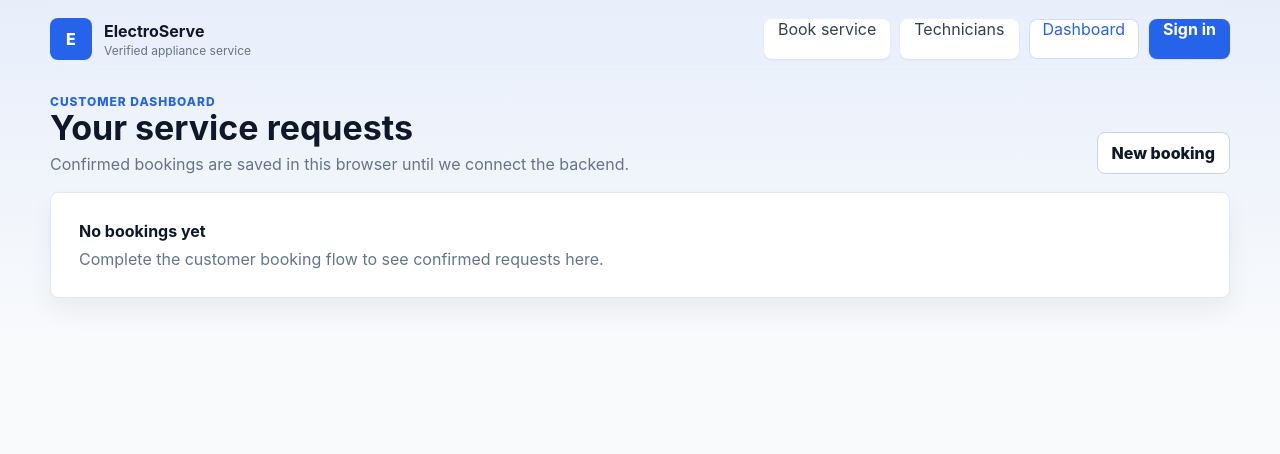
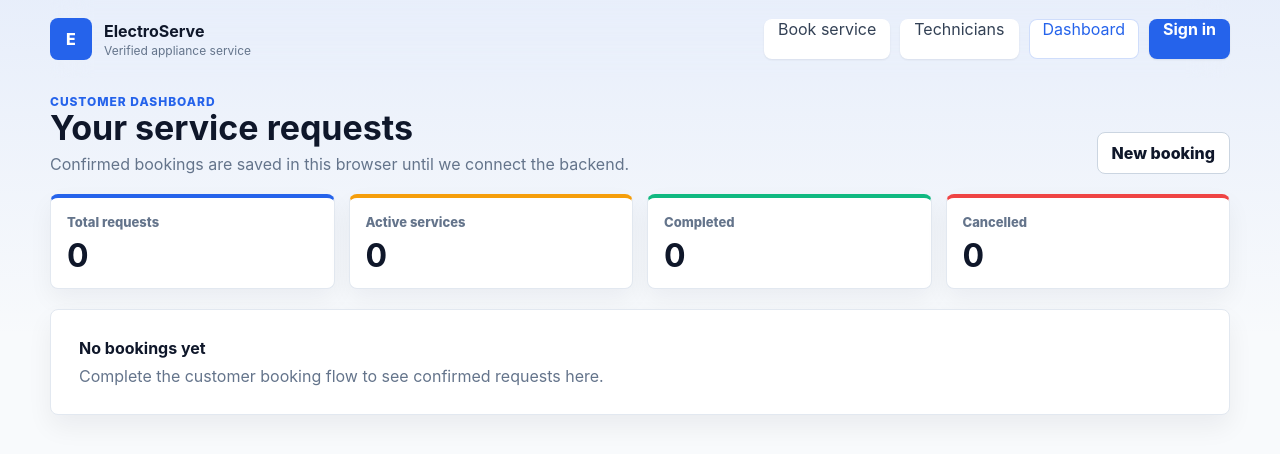
Before and after one commit to meghamandoli/electroserve, a React (Vite) app: page /dashboard in a window 1280 px wide. Shown: the top 454 px of the page. Built offline with nearby package versions, Linux system fonts and the light colour scheme.

Commit message:
Polish customer dashboard layout

```diff
--- a/src/App.css
+++ b/src/App.css
@@ -585,7 +585,7 @@ textarea:focus {
 
 .dashboard-section {
   display: grid;
-  gap: 18px;
+  gap: 20px;
   padding: 12px 0 64px;
 }
 
@@ -601,6 +601,50 @@ textarea:focus {
 .booking-card p {
   margin-top: 8px;
   color: #64748b;
+}
+
+.dashboard-stats {
+  display: grid;
+  grid-template-columns: repeat(4, minmax(0, 1fr));
+  gap: 14px;
+}
+
+.summary-card {
+  display: grid;
+  gap: 10px;
+  border: 1px solid #e2e8f0;
+  border-radius: 8px;
+  padding: 16px;
+  background: #ffffff;
+  box-shadow: 0 10px 24px rgba(15, 23, 42, 0.05);
+}
+
+.summary-card span {
+  color: #64748b;
+  font-size: 13px;
+  font-weight: 800;
+}
+
+.summary-card strong {
+  color: #0f172a;
+  font-size: 32px;
+  line-height: 1;
+}
+
+.tone-blue {
+  border-top: 4px solid #2563eb;
+}
+
+.tone-amber {
+  border-top: 4px solid #f59e0b;
+}
+
+.tone-green {
+  border-top: 4px solid #10b981;
+}
+
+.tone-red {
+  border-top: 4px solid #ef4444;
 }
 
 .secondary-button {
@@ -634,10 +678,10 @@ textarea:focus {
 .booking-card {
   position: relative;
   display: grid;
-  grid-template-columns: minmax(0, 1.1fr) minmax(280px, 0.85fr) minmax(260px, 0.75fr);
-  gap: 18px;
+  grid-template-columns: minmax(0, 1.05fr) minmax(250px, 0.75fr) minmax(330px, 0.95fr);
+  gap: 20px;
   align-items: start;
-  padding: 18px;
+  padding: 20px;
 }
 
 .booking-card.is-cancelled {
@@ -651,10 +695,22 @@ textarea:focus {
   font-weight: 900;
 }
 
+.booking-main {
+  display: grid;
+  gap: 8px;
+}
+
+.booking-title-row {
+  display: flex;
+  align-items: center;
+  justify-content: space-between;
+  gap: 12px;
+}
+
 .booking-card h3 {
-  margin: 6px 0 0;
+  margin: 0;
   color: #0f172a;
-  font-size: 20px;
+  font-size: 22px;
 }
 
 .booking-facts {
@@ -691,6 +747,10 @@ textarea:focus {
   white-space: nowrap;
 }
 
+.compact-status {
+  padding-inline: 12px;
+}
+
 .status-submitted {
   color: #475569;
   background: #e2e8f0;
@@ -723,16 +783,36 @@ textarea:focus {
 
 .booking-status-panel {
   display: grid;
-  gap: 12px;
+  gap: 10px;
+}
+
+.panel-label {
+  color: #334155;
+  font-size: 12px;
+  font-weight: 900;
+  text-transform: uppercase;
 }
 
 .status-timeline {
+  position: relative;
   display: grid;
   grid-template-columns: repeat(5, 1fr);
   gap: 6px;
 }
 
+.status-timeline::before {
+  content: '';
+  position: absolute;
+  top: 13px;
+  left: 8%;
+  right: 8%;
+  height: 2px;
+  background: #dbe3ef;
+}
+
 .timeline-dot {
+  position: relative;
+  z-index: 1;
   display: grid;
   place-items: center;
   height: 28px;
@@ -746,6 +826,20 @@ textarea:focus {
 .timeline-dot.is-done {
   color: #ffffff;
   background: #2563eb;
+}
+
+.timeline-labels {
+  display: grid;
+  grid-template-columns: repeat(5, 1fr);
+  gap: 6px;
+}
+
+.timeline-labels span {
+  color: #64748b;
+  font-size: 10px;
+  font-weight: 700;
+  line-height: 1.2;
+  text-align: center;
 }
 
 .status-actions {
@@ -806,7 +900,8 @@ textarea:focus {
 
   .option-grid,
   .technician-grid,
-  .form-grid {
+  .form-grid,
+  .dashboard-stats {
     grid-template-columns: 1fr;
   }
 
@@ -846,4 +941,18 @@ textarea:focus {
   .booking-facts {
     grid-template-columns: 1fr;
   }
+
+  .booking-title-row,
+  .status-actions {
+    align-items: stretch;
+    flex-direction: column;
+  }
+
+  .status-actions button {
+    width: 100%;
+  }
+
+  .timeline-labels {
+    display: none;
+  }
 }
--- a/src/pages/DashboardPage.jsx
+++ b/src/pages/DashboardPage.jsx
@@ -3,6 +3,12 @@ import { cancelledStatus, getNextStatus, getStatusIndex, getStatusLabel, service
 
 function DashboardPage({ bookings, startNewBooking, updateBookingStatus }) {
   const navigate = useNavigate()
+  const totalBookings = bookings.length
+  const activeBookings = bookings.filter(
+    (booking) => !['completed', cancelledStatus.id].includes(booking.status),
+  ).length
+  const completedBookings = bookings.filter((booking) => booking.status === 'completed').length
+  const cancelledBookings = bookings.filter((booking) => booking.status === cancelledStatus.id).length
 
   function handleNewBooking() {
     startNewBooking()
@@ -22,6 +28,13 @@ function DashboardPage({ bookings, startNewBooking, updateBookingStatus }) {
         </button>
       </div>
 
+      <div className="dashboard-stats" aria-label="Service request summary">
+        <SummaryCard label="Total requests" value={totalBookings} tone="blue" />
+        <SummaryCard label="Active services" value={activeBookings} tone="amber" />
+        <SummaryCard label="Completed" value={completedBookings} tone="green" />
+        <SummaryCard label="Cancelled" value={cancelledBookings} tone="red" />
+      </div>
+
       {bookings.length === 0 ? (
         <div className="empty-state">
           <strong>No bookings yet</strong>
@@ -38,6 +51,15 @@ function DashboardPage({ bookings, startNewBooking, updateBookingStatus }) {
   )
 }
 
+function SummaryCard({ label, tone, value }) {
+  return (
+    <article className={`summary-card tone-${tone}`}>
+      <span>{label}</span>
+      <strong>{value}</strong>
+    </article>
+  )
+}
+
 function BookingCard({ booking, updateBookingStatus }) {
   const isCancelled = booking.status === cancelledStatus.id
   const isCompleted = booking.status === 'completed'
@@ -47,8 +69,11 @@ function BookingCard({ booking, updateBookingStatus }) {
 
   return (
     <article className={`booking-card ${isCancelled ? 'is-cancelled' : ''}`}>
-      <div>
-        <span className="booking-id">{booking.id}</span>
+      <div className="booking-main">
+        <div className="booking-title-row">
+          <span className="booking-id">{booking.id}</span>
+          <span className={`status-pill compact-status status-${booking.status}`}>{statusLabel}</span>
+        </div>
         <h3>{booking.company} {booking.appliance}</h3>
         <p>{booking.issue}</p>
       </div>
@@ -59,7 +84,7 @@ function BookingCard({ booking, updateBookingStatus }) {
         <span><strong>Created</strong>{booking.createdAt}</span>
       </div>
       <div className="booking-status-panel">
-        <span className={`status-pill status-${booking.status}`}>{statusLabel}</span>
+        <span className="panel-label">Service progress</span>
         <div className="status-timeline" aria-label={`${booking.id} service progress`}>
           {serviceStatuses.map((status, index) => (
             <span
@@ -69,6 +94,11 @@ function BookingCard({ booking, updateBookingStatus }) {
             >
               {index + 1}
             </span>
+          ))}
+        </div>
+        <div className="timeline-labels">
+          {serviceStatuses.map((status) => (
+            <span key={status.id}>{status.label.replace('Technician ', '')}</span>
           ))}
         </div>
         <div className="status-actions">
```
